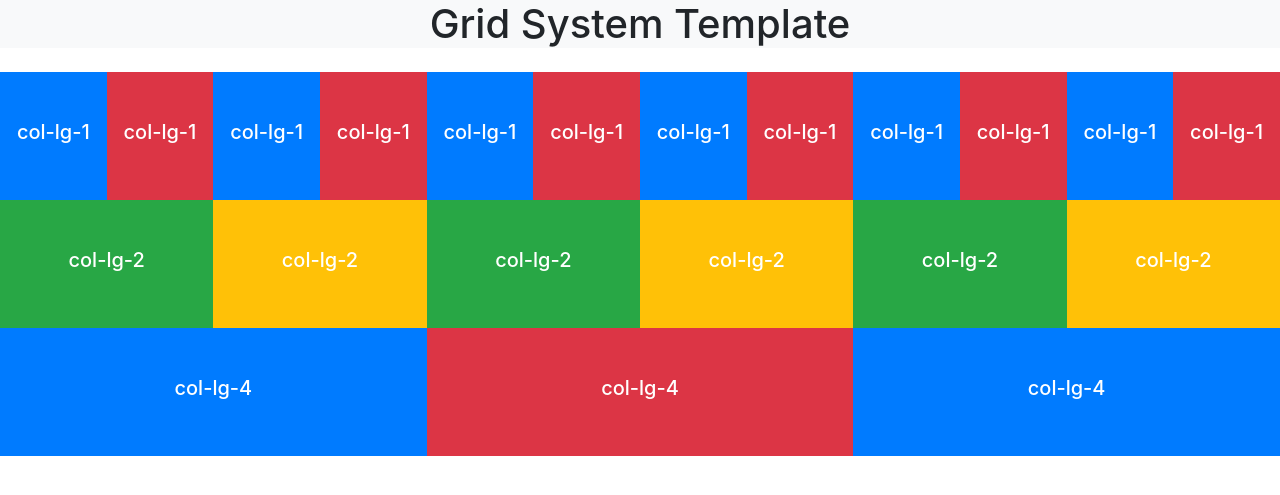
After one commit to NAiTO2911/farmilify, a PHP site: page /gridsystem.html in a window 1280 px wide. The commit adds this page. Shown: the top 495 px of the page. Run offline with PHP 8.4, Linux system fonts and the light colour scheme.

Commit message:
Template grid system

```diff
--- a/daftar.html
+++ b/daftar.html
@@ -94,7 +94,7 @@
                     </div>
 
 
-                    <button type="submit" class="btn btn-primary">Submit</button>
+                    <button type="submit" class="btn btn-primary">Daftar</button>
                     <button type="reset" class="btn btn-danger">Reset</button>
                 </form>
             </div>
--- /dev/null
+++ b/gridsystem.html
@@ -0,0 +1,58 @@
+<!doctype html>
+<html lang="en">
+  <head>
+    <!-- Required meta tags -->
+    <meta charset="utf-8">
+    <meta name="viewport" content="width=device-width, initial-scale=1, shrink-to-fit=no">
+
+    <!-- Bootstrap CSS -->
+    <link rel="stylesheet" href="https://cdn.jsdelivr.net/npm/bootstrap@4.5.3/dist/css/bootstrap.min.css" integrity="sha384-TX8t27EcRE3e/ihU7zmQxVncDAy5uIKz4rEkgIXeMed4M0jlfIDPvg6uqKI2xXr2" crossorigin="anonymous">
+
+    <title>Example for Grid System Bootstrap 4 !</title>
+  </head>
+  <body>
+    <br>
+    <h1 class="text-center fixed-top bg-light"> Grid System Template</h1>
+    <div class="container-fluid text-white text-center mt-5">
+      <div class="row">
+        <div class="col-lg-1 bg-primary pt-5 pb-5"><h5>col-lg-1</h5></div>
+        <div class="col-lg-1 bg-danger pt-5 pb-5"><h5>col-lg-1</h5></div>
+        <div class="col-lg-1 bg-primary pt-5 pb-5"><h5>col-lg-1</h5></div>
+        <div class="col-lg-1 bg-danger pt-5 pb-5"><h5>col-lg-1</h5></div>
+        <div class="col-lg-1 bg-primary pt-5 pb-5"><h5>col-lg-1</h5></div>
+        <div class="col-lg-1 bg-danger pt-5 pb-5"><h5>col-lg-1</h5></div>
+        <div class="col-lg-1 bg-primary pt-5 pb-5"><h5>col-lg-1</h5></div>
+        <div class="col-lg-1 bg-danger pt-5 pb-5"><h5>col-lg-1</h5></div>
+        <div class="col-lg-1 bg-primary pt-5 pb-5"><h5>col-lg-1</h5></div>
+        <div class="col-lg-1 bg-danger pt-5 pb-5"><h5>col-lg-1</h5></div>
+        <div class="col-lg-1 bg-primary pt-5 pb-5"><h5>col-lg-1</h5></div>
+        <div class="col-lg-1 bg-danger pt-5 pb-5"><h5>col-lg-1</h5></div>
+        <br>
+        <div class="col-lg-2 bg-success pt-5 pb-5"><h5>col-lg-2</h5></div>
+        <div class="col-lg-2 bg-warning pt-5 pb-5"><h5>col-lg-2</h5></div>
+        <div class="col-lg-2 bg-success pt-5 pb-5"><h5>col-lg-2</h5></div>
+        <div class="col-lg-2 bg-warning pt-5 pb-5"><h5>col-lg-2</h5></div>
+        <div class="col-lg-2 bg-success pt-5 pb-5"><h5>col-lg-2</h5></div>
+        <div class="col-lg-2 bg-warning pt-5 pb-5"><h5>col-lg-2</h5></div>
+        <br>
+        <div class="col-lg-4 bg-primary pt-5 pb-5"><h5>col-lg-4</h5></div>
+        <div class="col-lg-4 bg-danger pt-5 pb-5"><h5>col-lg-4</h5></div>
+        <div class="col-lg-4 bg-primary pt-5 pb-5"><h5>col-lg-4</h5></div>
+      </div>
+    </div>
+
+
+
+    <!-- Optional JavaScript; choose one of the two! -->
+
+    <!-- Option 1: jQuery and Bootstrap Bundle (includes Popper) -->
+    <script src="https://code.jquery.com/jquery-3.5.1.slim.min.js" integrity="sha384-DfXdz2htPH0lsSSs5nCTpuj/zy4C+OGpamoFVy38MVBnE+IbbVYUew+OrCXaRkfj" crossorigin="anonymous"></script>
+    <script src="https://cdn.jsdelivr.net/npm/bootstrap@4.5.3/dist/js/bootstrap.bundle.min.js" integrity="sha384-ho+j7jyWK8fNQe+A12Hb8AhRq26LrZ/JpcUGGOn+Y7RsweNrtN/tE3MoK7ZeZDyx" crossorigin="anonymous"></script>
+
+    <!-- Option 2: jQuery, Popper.js, and Bootstrap JS
+    <script src="https://code.jquery.com/jquery-3.5.1.slim.min.js" integrity="sha384-DfXdz2htPH0lsSSs5nCTpuj/zy4C+OGpamoFVy38MVBnE+IbbVYUew+OrCXaRkfj" crossorigin="anonymous"></script>
+    <script src="https://cdn.jsdelivr.net/npm/popper.js@1.16.1/dist/umd/popper.min.js" integrity="sha384-9/reFTGAW83EW2RDu2S0VKaIzap3H66lZH81PoYlFhbGU+6BZp6G7niu735Sk7lN" crossorigin="anonymous"></script>
+    <script src="https://cdn.jsdelivr.net/npm/bootstrap@4.5.3/dist/js/bootstrap.min.js" integrity="sha384-w1Q4orYjBQndcko6MimVbzY0tgp4pWB4lZ7lr30WKz0vr/aWKhXdBNmNb5D92v7s" crossorigin="anonymous"></script>
+    -->
+  </body>
+</html>
```
Also changed, not shown: daftar.css (+3 -4 lines), login.css (+4 -3 lines).
